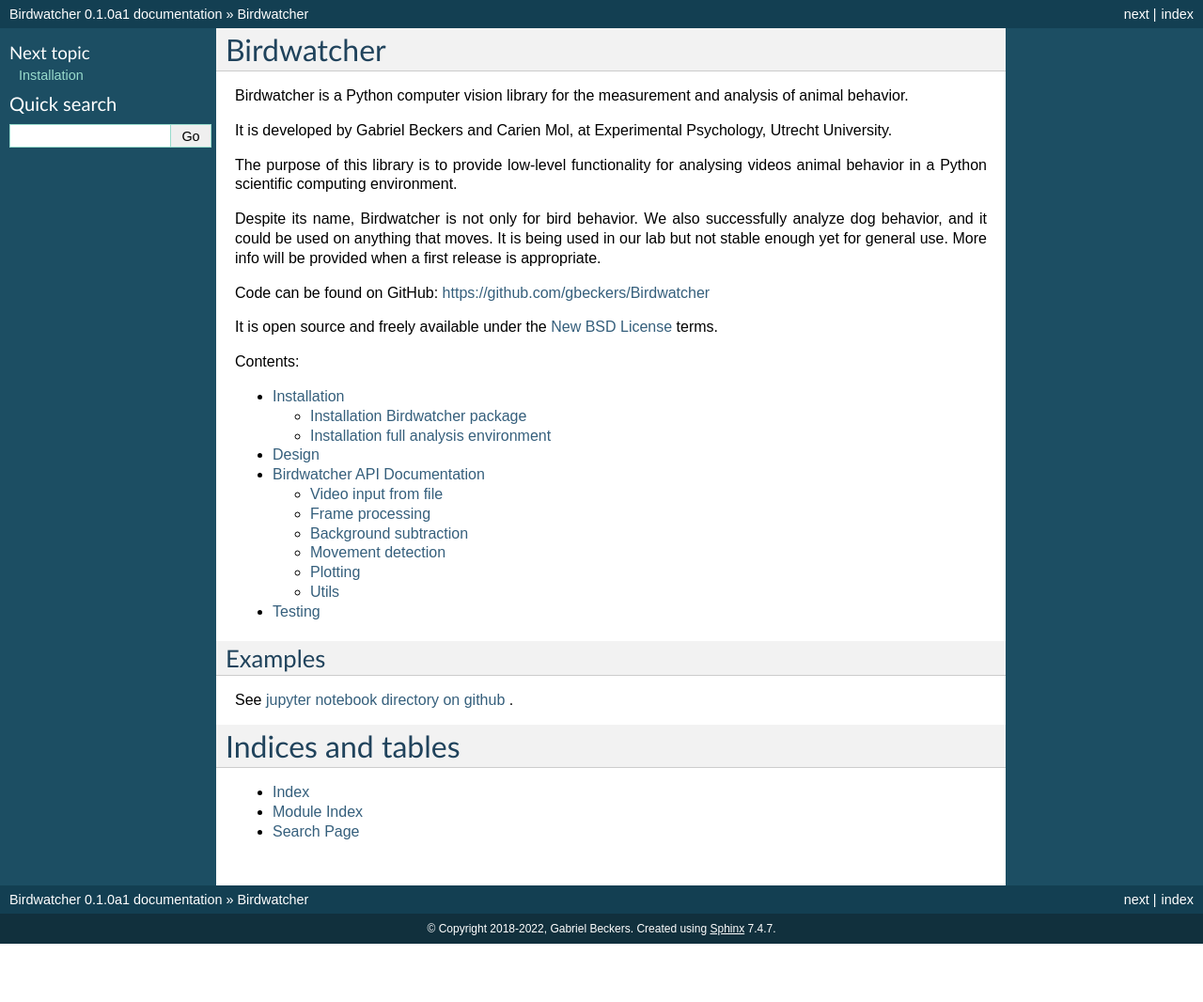
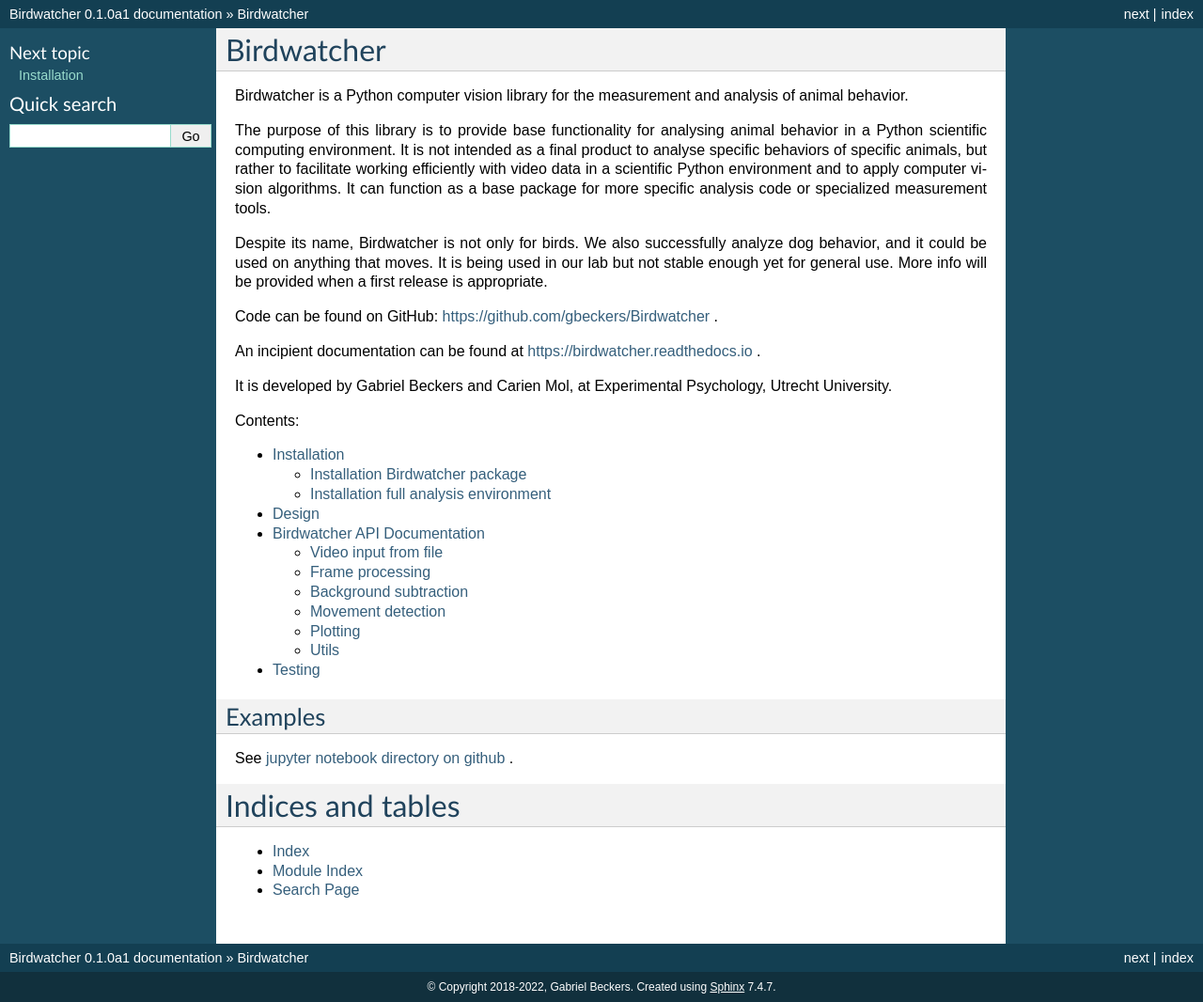
Before and after one commit to gbeckers/Birdwatcher, a Sphinx documentation site: the page built from docs/index.rst, in a window 1280 px wide. Shown: the whole page at 94% size. Built offline with Sphinx 7.4.7, drawn with Linux system fonts in a browser that asks for light colours; before the commit the page ends 1004 px from its top, so only the background shows below that.

Commit message:
update doc

```diff
--- a/docs/index.rst
+++ b/docs/index.rst
@@ -9,21 +9,25 @@
 Birdwatcher is a Python computer vision library for the measurement and
 analysis of animal behavior.
 
-It is developed by Gabriel Beckers and Carien Mol, at Experimental
-Psychology, Utrecht University.
+The purpose of this library is to provide base functionality for analysing
+animal behavior in a Python scientific computing environment. It
+is not intended as a final product to analyse specific behaviors of
+specific animals, but rather to facilitate working efficiently with
+video data in a scientific Python environment and to apply computer vision
+algorithms. It can function as a base package for more specific analysis
+code or specialized measurement tools.
 
-The purpose of this library is to provide low-level functionality for analysing
-videos animal behavior in a Python scientific computing environment.
+Despite its name, Birdwatcher is not only for birds. We also successfully
+analyze dog behavior, and it could be used on anything that moves. It is
+being used in our lab but not stable enough yet for general use. More info
+will be provided when a first release is appropriate.
 
-Despite its name, Birdwatcher is not only for bird behavior. We also
-successfully analyze dog behavior, and it could be used on anything that moves.
-It is being used in our lab but not stable enough yet for general use. More
-info will be provided when a first release is appropriate.
+Code can be found on GitHub: https://github.com/gbeckers/Birdwatcher .
 
-Code can be found on GitHub: https://github.com/gbeckers/Birdwatcher
+An incipient documentation can be found at https://birdwatcher.readthedocs.io .
 
-It is open source and freely available under the `New BSD License
-<https://opensource.org/licenses/BSD-3-Clause>`__ terms.
+It is developed by Gabriel Beckers and Carien Mol, at Experimental Psychology,
+Utrecht University.
 
 
 
```
Also changed, not shown: README.rst (+9 -7 lines).
